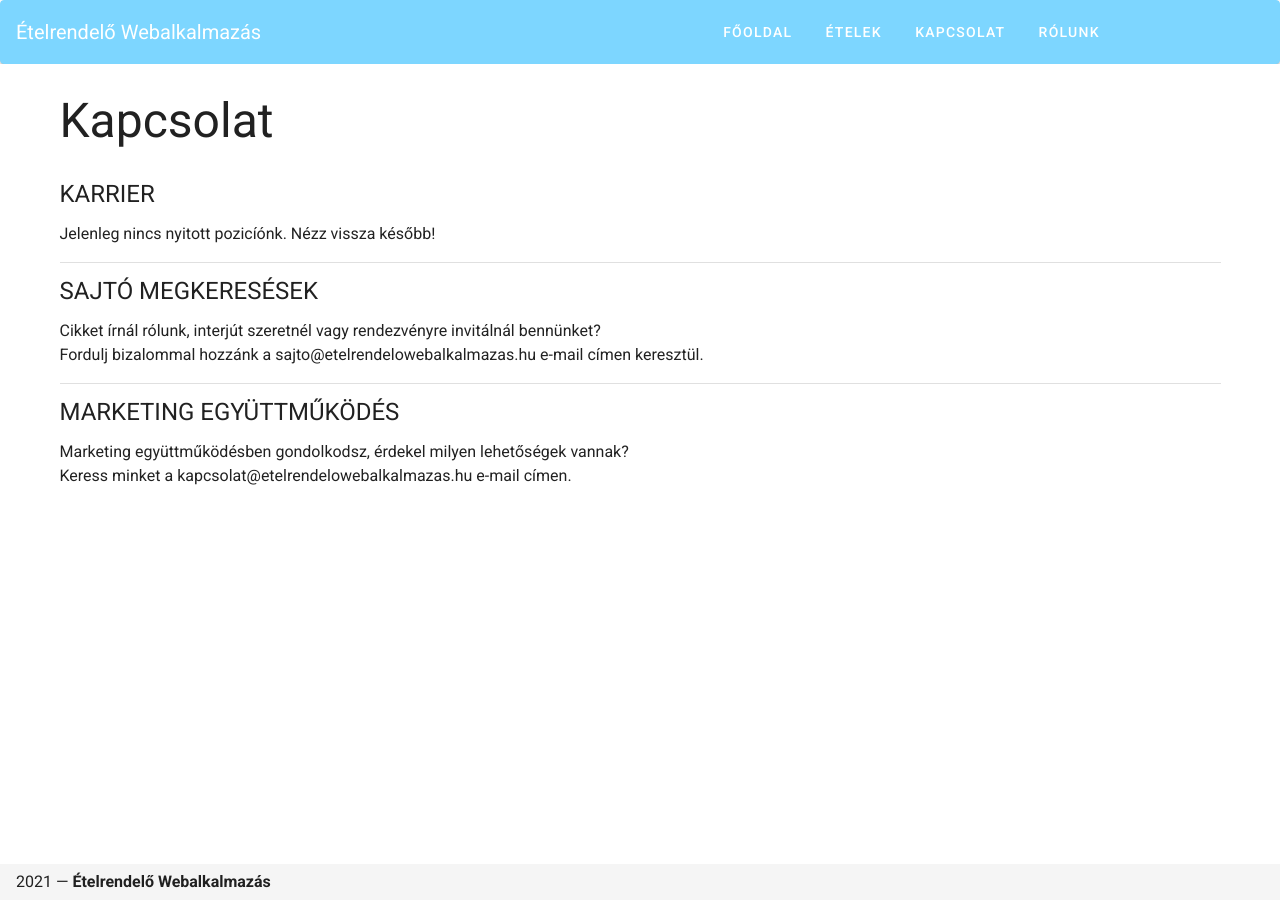
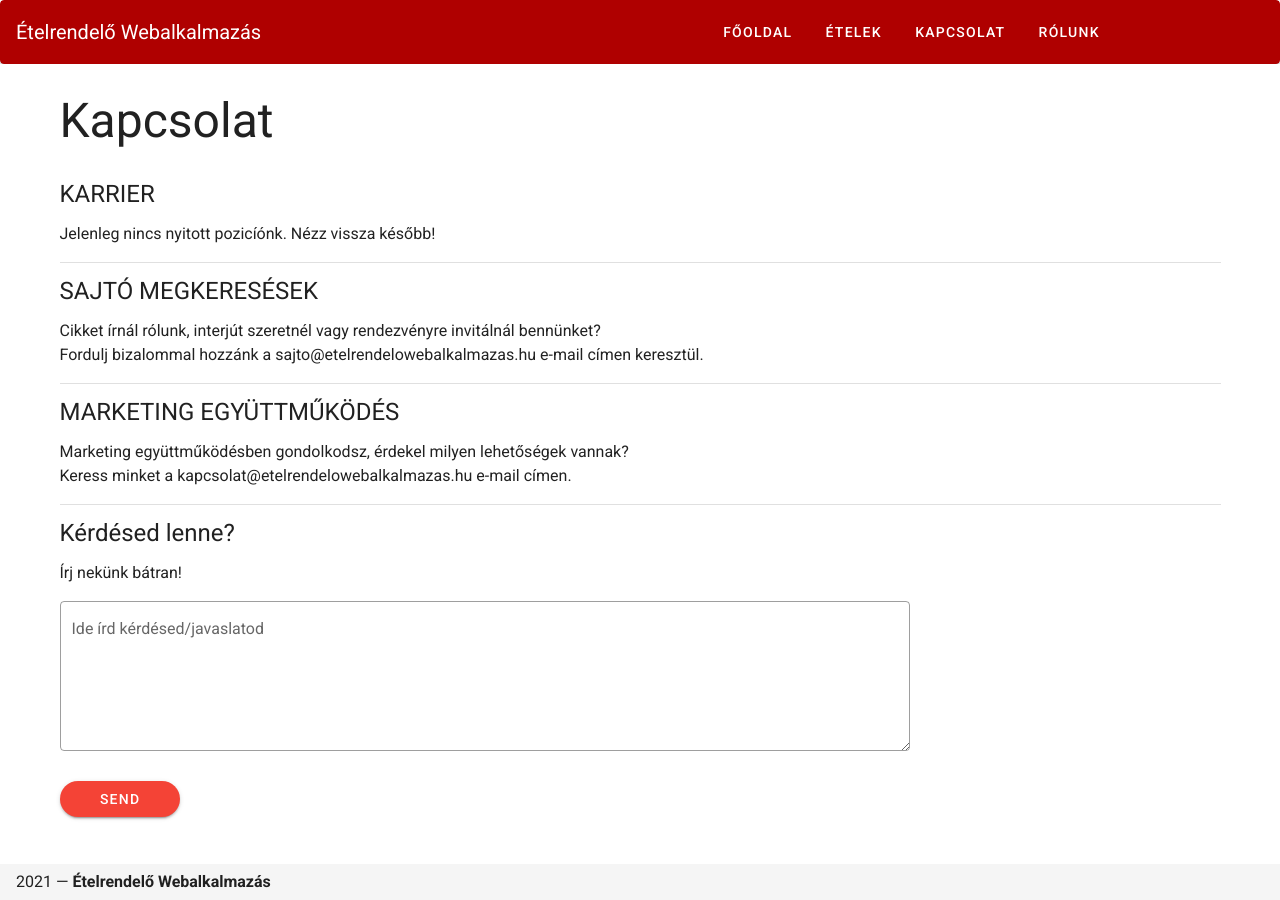
Before and after one commit to cszsofi3/Projekteszkozok-2021, a Vue app in the folder frontend/: page /contactus in a window 1280 px wide. Built offline with nearby package versions, Linux system fonts and the light colour scheme.

Commit message:
Color change + ContactUs view edit

```diff
--- a/frontend/src/App.vue
+++ b/frontend/src/App.vue
@@ -1,8 +1,8 @@
 <template>
   <v-app id="inspire">
     <!-- Fenti navigációs sáv -->
-    <v-card class="overflow-hidden" height="100%">
-      <v-app-bar color="rgb(125, 214, 255)" dark>
+    <v-card class="overflow-hidden" height="100%" >
+      <v-app-bar color="rgb(175, 0, 0)" dark>
         <v-toolbar-title>Ételrendelő Webalkalmazás</v-toolbar-title>
         <v-spacer></v-spacer>
         <!-- Tab elemek -->
@@ -23,10 +23,11 @@
             <router-link v-if="cartnum != 0" to="/cart">
               <v-btn color="white" text rounded class="my-2">
                 <v-badge
-                  color="blue"
+                  color="red"
                   :content="cartnum"
                   :value="cartnum"
                   bottom
+                  dark
                 >
                   <v-icon>mdi-cart</v-icon>
                 </v-badge>
--- a/frontend/src/views/Cart.vue
+++ b/frontend/src/views/Cart.vue
@@ -69,7 +69,7 @@
             ></v-text-field>
           </v-col>
           <v-col cols="9">
-            <v-btn color="primary" rounded @click="checkCoupon()">
+            <v-btn color="red" dark rounded @click="checkCoupon()">
               Enter
             </v-btn>
           </v-col>
@@ -77,7 +77,7 @@
         <v-card-actions>
           <template> Total price: {{ price }}$ </template>
           <v-spacer></v-spacer>
-          <v-btn color="primary" rounded @click="order()"> Order food </v-btn>
+          <v-btn color="red" dark rounded @click="order()"> Order food </v-btn>
         </v-card-actions>
       </v-card>
     </v-container>
--- a/frontend/src/views/Contactus.vue
+++ b/frontend/src/views/Contactus.vue
@@ -2,21 +2,46 @@
   <v-app id="inspire">
     <v-container>
       <v-layout column>
-            <v-flex  class="display-2 text-xs-center my-5">Kapcsolat</v-flex>
+        <v-flex class="display-2 text-xs-center my-5">Kapcsolat</v-flex>
         <v-flex>
           <div class="headline mt-3">KARRIER</div>
-                <p class="subheading mt-3">Jelenleg nincs nyitott pozicíónk. Nézz vissza később!</p>
+          <p class="subheading mt-3">
+            Jelenleg nincs nyitott pozicíónk. Nézz vissza később!
+          </p>
         </v-flex>
         <v-divider></v-divider>
         <v-flex>
           <div class="headline mt-3">SAJTÓ MEGKERESÉSEK</div>
-                <p class="subheading mt-3">Cikket írnál rólunk, interjút szeretnél vagy rendezvényre invitálnál bennünket?<br> Fordulj bizalommal hozzánk a sajto@etelrendelowebalkalmazas.hu e-mail címen keresztül.</p>
+          <p class="subheading mt-3">
+            Cikket írnál rólunk, interjút szeretnél vagy rendezvényre invitálnál
+            bennünket?<br />
+            Fordulj bizalommal hozzánk a sajto@etelrendelowebalkalmazas.hu
+            e-mail címen keresztül.
+          </p>
         </v-flex>
         <v-divider></v-divider>
         <v-flex>
           <div class="headline mt-3">MARKETING EGYÜTTMŰKÖDÉS</div>
-                <p class="subheading mt-3">Marketing együttműködésben gondolkodsz, érdekel milyen lehetőségek vannak?<br> Keress minket a kapcsolat@etelrendelowebalkalmazas.hu e-mail címen.</p>
+          <p class="subheading mt-3">
+            Marketing együttműködésben gondolkodsz, érdekel milyen lehetőségek
+            vannak?<br />
+            Keress minket a kapcsolat@etelrendelowebalkalmazas.hu e-mail címen.
+          </p>
         </v-flex>
+        <v-divider></v-divider>
+        <v-flex>
+          <div class="headline mt-3">Kérdésed lenne?</div>
+          <p class="subheading mt-3">Írj nekünk bátran!</p>
+        </v-flex>
+          <v-textarea
+          class="txt-area"
+            outlined
+            label="Ide írd kérdésed/javaslatod"
+            v-model="text"
+          ></v-textarea>
+          <v-btn class="home-btn" color="red" dark rounded @click="sendQuestion()">
+          Send
+        </v-btn>
       </v-layout>
     </v-container>
   </v-app>
@@ -24,10 +49,21 @@
 
 <script>
 export default {
-    name: 'Contactus'
+  name: "Contactus",
+  data: () => ({
+      text: ""
+  }),
+  methods:{
+      sendQuestion(){
+          this.text = ""
+          //TODO: elküldeni backend
       }
+  }
+};
 </script>
 
 <style>
-
+.txt-area{
+    width: 850px;
+}
 </style>
--- a/frontend/src/views/Home.vue
+++ b/frontend/src/views/Home.vue
@@ -22,7 +22,7 @@
           <div class="headline mt-3">Hogy miért éri meg nálunk rendelned?</div>
           <p class="subheading mt-3">Nézd meg miért!</p>
         </v-flex>
-        <v-btn class="home-btn" color="primary" rounded @click="redirectToAboutUs()">
+        <v-btn class="home-btn" color="red" dark rounded @click="redirectToAboutUs()">
           Ételeink
         </v-btn>
         <v-divider></v-divider>
@@ -37,7 +37,7 @@
             ...és sok más!<br />
           </p>
         </v-flex>
-        <v-btn class="home-btn" color="primary" rounded @click="redirectToContact()">
+        <v-btn class="home-btn" color="red" dark rounded @click="redirectToContact()">
           Kapcsolat
         </v-btn>
         <v-divider></v-divider>
@@ -47,7 +47,7 @@
             1000 Ft értékű rendelés felett a szállításért nem kell fizess!<br />
           </p>
         </v-flex>
-        <v-btn class="home-btn" color="primary" rounded @click="redirectToAboutUs()">
+        <v-btn class="home-btn" color="red" dark rounded @click="redirectToAboutUs()">
           Rólunk
         </v-btn>
       </v-layout>
```
Lines whose indentation alone changed are shown as unchanged.
